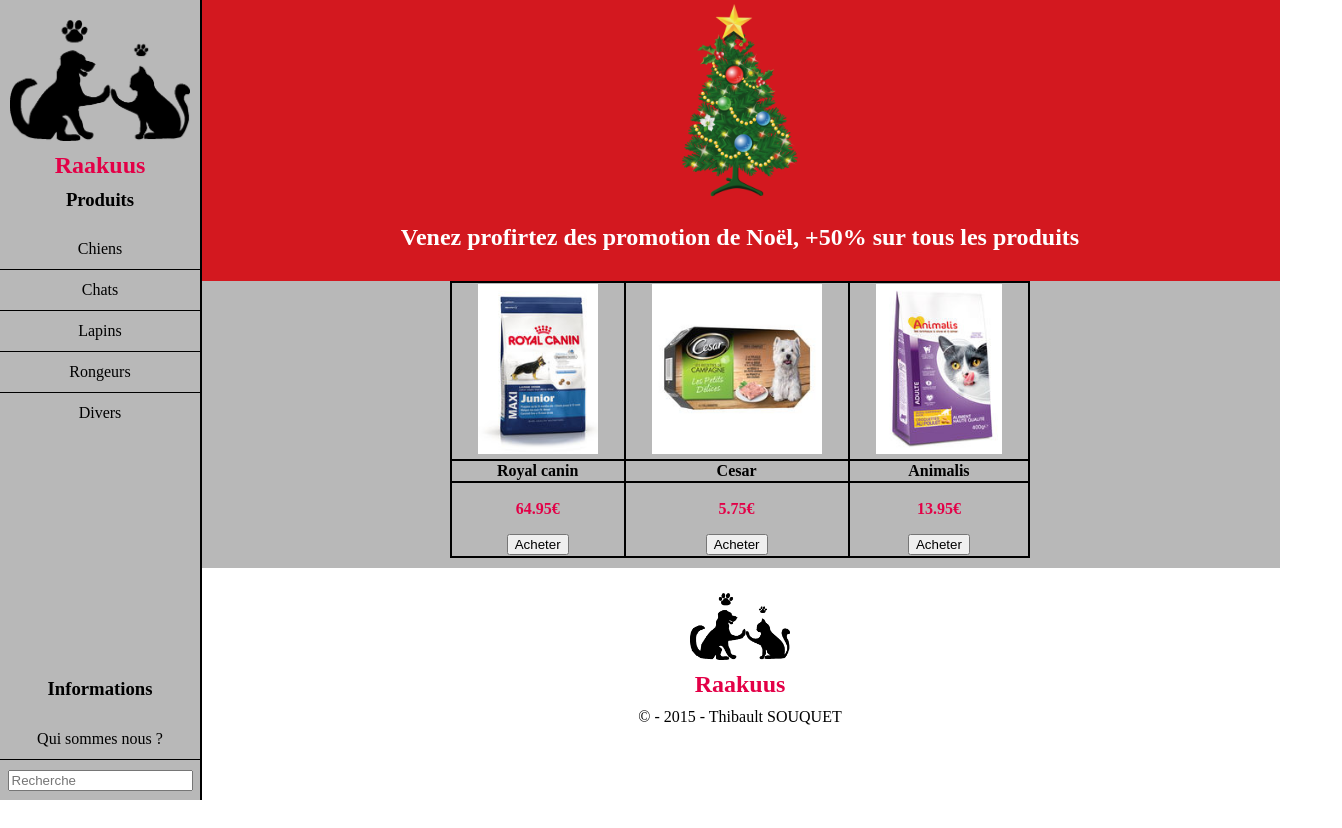
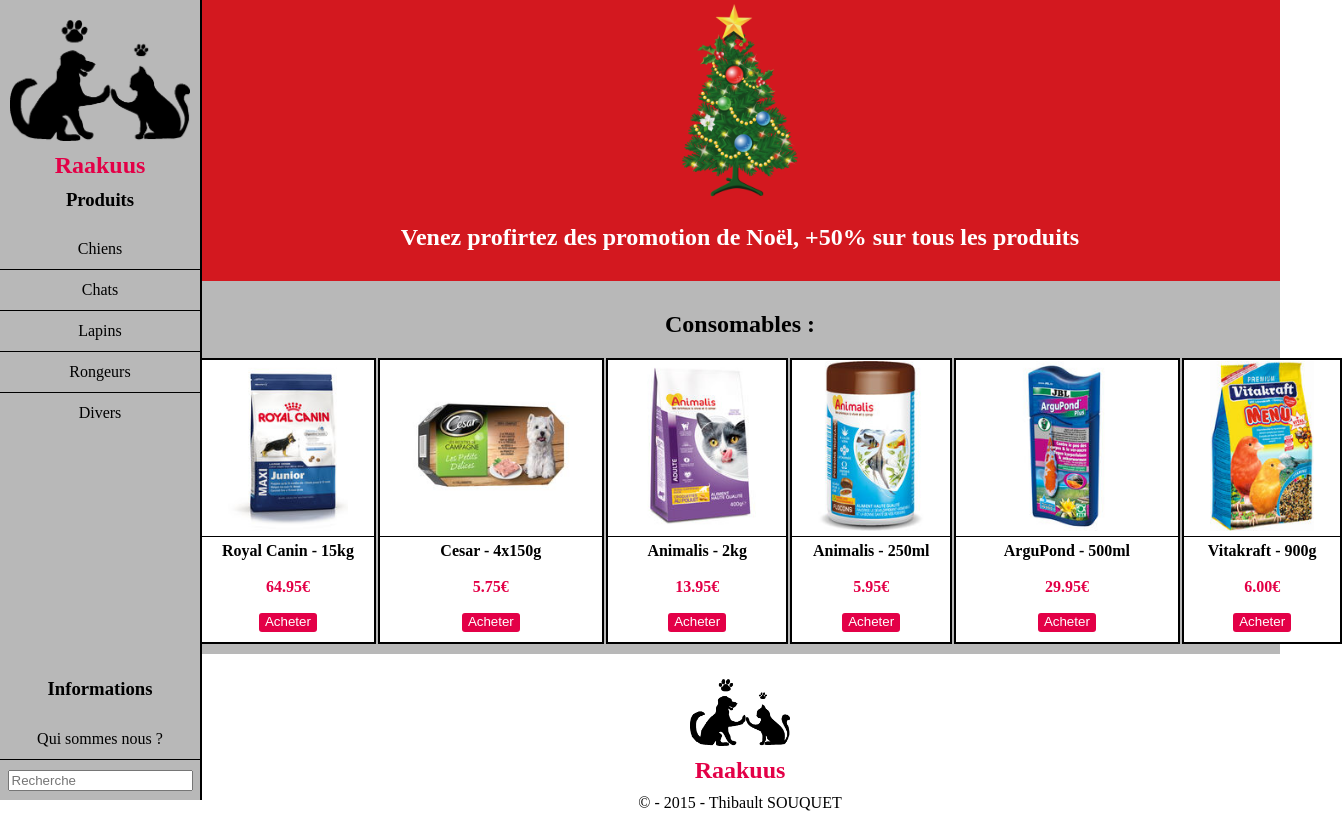
Before and after one commit to Falcort/DUT-S1-Projet-Web, a plain HTML site: page home.html in a window 1280 px wide. Shown: the whole page, 1342 px wide, since content can reach past the window. Before the commit the page ends 800 px from the top, so only its background shows below. Drawn offline with Linux system fonts and the light colour scheme; a web font is replaced by a local one.

Commit message:
Finalisation pricing tables
Grosse mise a jour sur le css des princing tables, presque fini.

```diff
--- a/css/style.css
+++ b/css/style.css
@@ -106,8 +106,8 @@
 {
     background-color: #b8b8b8;
     display: block;
-    padding-bottom: 10px;
-    padding-left: 200px;
+    padding: 10px 0 10px 200px;
+    text-align: center;
 }
 
 #navbar
@@ -236,11 +236,6 @@
     width: auto;
 }
 
-#produit tr th
-{
-    border: 2px solid black;
-}
-
 #produit
 {
     border-collapse: collapse;
@@ -248,6 +243,53 @@
 
 #produit .price
 {
-    color: #E30047;
+   color: #E30047;
    font-weight: bold;
 }
+
+#produit #image th
+{
+    background: white;
+    border: 2px solid;
+    border-bottom: 1px solid;
+}
+
+#produit #image .spacer
+{
+    background: none;
+    border: none;
+    width: 5px;
+}
+
+#produit .nom
+{
+    background: white;
+    border-left: 2px solid;
+    border-right: 2px solid;
+    padding-top: 5px;
+}
+
+#produit tr .acheter
+{
+    background: white;
+    border-left: 2px solid;
+    border-right: 2px solid;
+    border-bottom: 2px solid;
+    padding-bottom: 10px;
+}
+
+#produit tr th button
+{
+    border-radius: 3px;
+    background: #E30047;
+    border: none;
+    padding-bottom: 3px;
+    color: white;
+    transition: 0.5s;
+}
+
+#produit tr th button:hover
+{
+    background: #B60039;
+    transition: 0.5s;
+}
--- a/home.html
+++ b/home.html
@@ -16,34 +16,74 @@
             <h2>Venez profirtez des promotion de Noël, +50% sur tous les produits</h2>
         </div>
         <content>
+            <h2>Consomables :</h2>
             <table id="produit">
-                <tr>
+                <tr id="image">
                     <th>
                         <img src="./IMG/3.jpg" />
                     </th>
+                    <th class="spacer"></th>
                     <th>
                         <img src="./IMG/2.jpg" />
                     </th>
+                    <th class="spacer"></th>
                     <th>
                         <img src="./IMG/1.jpg" />
                     </th>
+                    <th class="spacer"></th>
+                    <th>
+                        <img src="./IMG/4.jpg" />
+                    </th>
+                    <th class="spacer"></th>
+                    <th>
+                        <img src="./IMG/5.jpg" />
+                    </th>
+                    <th class="spacer"></th>
+                    <th>
+                        <img src="./IMG/6.jpg" />
+                    </th>
                 </tr>
                 <tr>
-                    <th>Royal canin</th>
-                    <th>Cesar</th>
-                    <th>Animalis</th>
+                    <th class="nom">Royal Canin - 15kg</th>
+                    <th class="spacer"></th>
+                    <th class="nom">Cesar - 4x150g</th>
+                    <th class="spacer"></th>
+                    <th class="nom">Animalis - 2kg</th>
+                    <th class="spacer"></th>
+                    <th class="nom">Animalis - 250ml</th>
+                    <th class="spacer"></th>
+                    <th class="nom">ArguPond - 500ml</th>
+                    <th class="spacer"></th>
+                    <th class="nom">Vitakraft - 900g</th>
                 </tr>
                 <tr>
-                    <th>
+                    <th class="acheter">
                         <p class="price">64.95€</p>
                         <button>Acheter</button>
                     </th>
-                    <th>
+                    <th class="spacer"></th>
+                    <th class="acheter">
                         <p class="price">5.75€</p>
                         <button>Acheter</button>
                     </th>
-                    <th>
+                    <th class="spacer"></th>
+                    <th class="acheter">
                         <p class="price">13.95€</p>
+                        <button>Acheter</button>
+                    </th>
+                    <th class="spacer"></th>
+                    <th class="acheter">
+                        <p class="price">5.95€</p>
+                        <button>Acheter</button>
+                    </th>
+                    <th class="spacer"></th>
+                    <th class="acheter">
+                        <p class="price">29.95€</p>
+                        <button>Acheter</button>
+                    </th>
+                    <th class="spacer"></th>
+                    <th class="acheter">
+                        <p class="price">6.00€</p>
                         <button>Acheter</button>
                     </th>
                 </tr>
```
Also changed, not shown: IMG/4.jpg (added), IMG/5.jpg (added), IMG/6.jpg (added).
